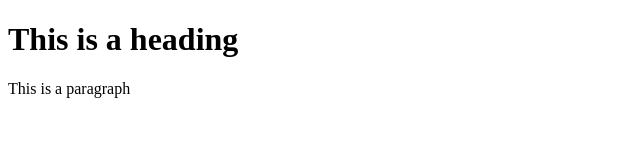
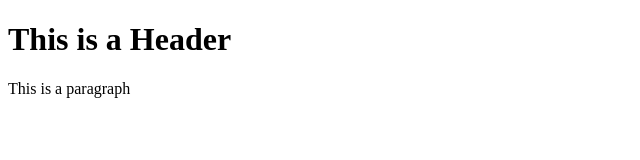
Before and after one commit to RaviKumar612/finalupload, a plain HTML site: page templates/test.html in a window 1280 px wide. Shown: the full height of the page, 0-640 px from the left. Drawn offline with Linux system fonts and the light colour scheme.

Commit message:
second commit

```diff
--- a/index.html
+++ b/templates/test.html
@@ -1,8 +1,9 @@
 <!DOCTYPE html>
 <html>
     <head></head>
+
     <body>
-        <h1>This is a heading</h1>
+        <h1>This is a Header</h1>
         <p>This is a paragraph</p>
     </body>
 </html>
```
